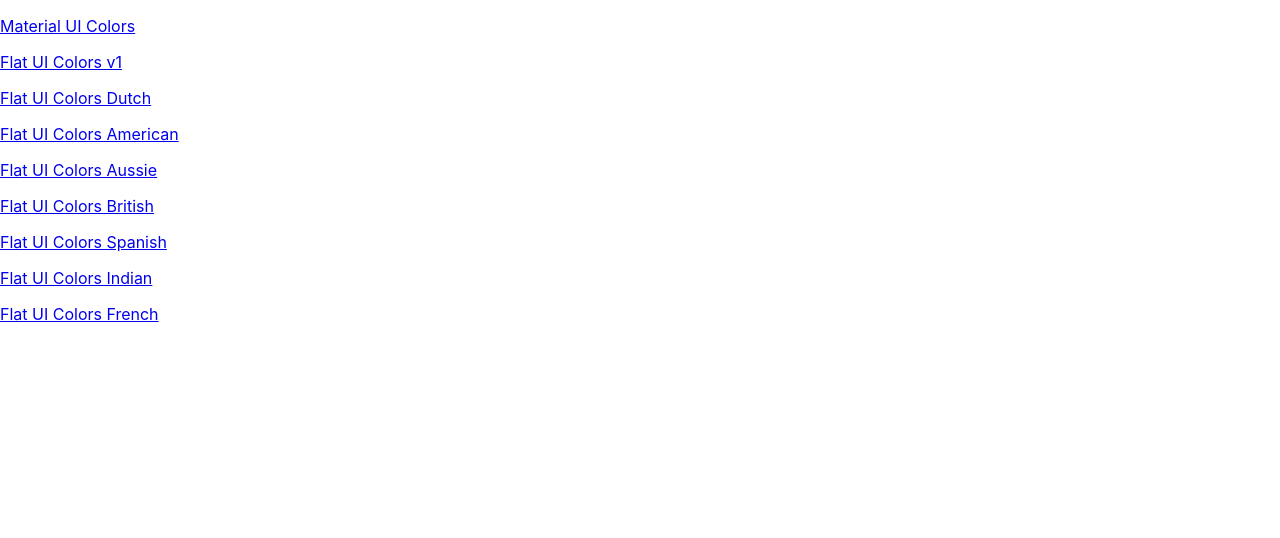
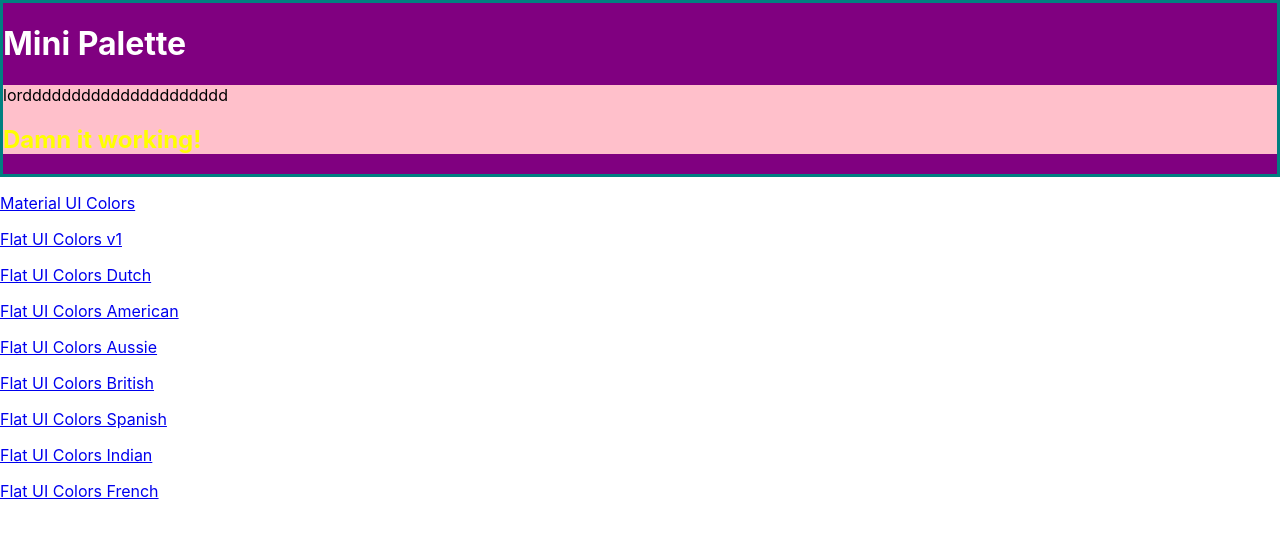
Before and after one commit to dipzcoded/dipzcoded_reactflatuicolor, a React (Create React App) app: page / in a window 1280 px wide. Shown: the top 538 px of the page. Built offline with nearby package versions, Linux system fonts and the light colour scheme.

Commit message:
starting to write css in js using the material ui styles library

```diff
--- a/package.json
+++ b/package.json
@@ -5,6 +5,7 @@
   "dependencies": {
     "@material-ui/core": "^4.11.0",
     "@material-ui/icons": "^4.9.1",
+    "@material-ui/styles": "^4.10.0",
     "@testing-library/jest-dom": "^4.2.4",
     "@testing-library/react": "^9.5.0",
     "@testing-library/user-event": "^7.2.1",
--- /dev/null
+++ b/src/components/MiniPalette.js
@@ -0,0 +1,34 @@
+import React, { Fragment } from "react";
+import { withStyles } from "@material-ui/core/styles";
+
+const styles = {
+  main: {
+    backgroundColor: "purple",
+    border: "3px solid teal",
+    "& h1": {
+      color: "#ffffff",
+    },
+  },
+  secondary: {
+    backgroundColor: "pink",
+    "& h1": {
+      color: "yellow",
+    },
+  },
+};
+
+const MiniPalette = ({ classes: { main, secondary } }) => {
+  return (
+    <Fragment>
+      <div className={main}>
+        <h1>Mini Palette</h1>
+        <section className={secondary}>
+          lorddddddddddddddddddddd
+          <h1>Damn it working!</h1>
+        </section>
+      </div>
+    </Fragment>
+  );
+};
+
+export default withStyles(styles)(MiniPalette);
--- a/src/components/PaletteList.js
+++ b/src/components/PaletteList.js
@@ -1,10 +1,12 @@
 import React from "react";
 import seedPalette from "../seed";
 import { Link } from "react-router-dom";
+import MiniPalette from "./MiniPalette";
 
 const PaletteList = () => {
   return (
     <div>
+      <MiniPalette />
       {seedPalette.map((palette) => (
         <p>
           <Link to={`/palette/${palette.id}`}>{palette.paletteName}</Link>
```
